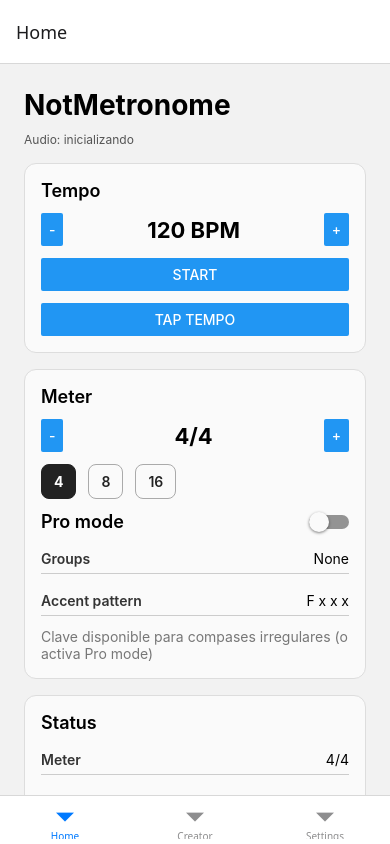
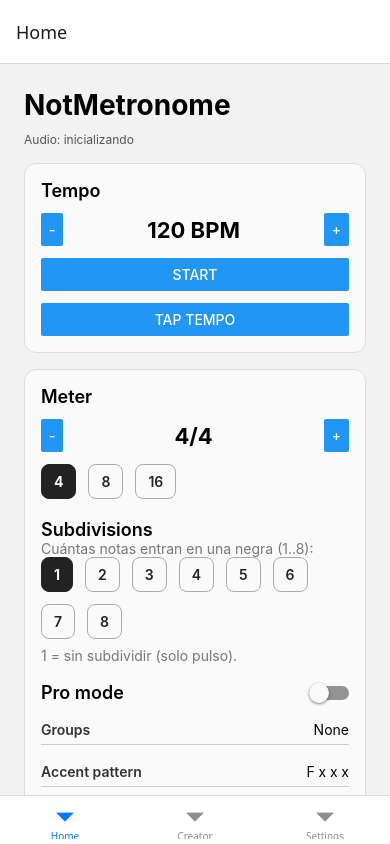
Before and after one commit to gonzalogmercado-lang/NotMetronome, a React Native app: screen /Home in a window 390 px wide. Built offline with nearby package versions, Linux system fonts and the light colour scheme.

Commit message:
Wire subdiv options through JS scheduler + UI

```diff
--- a/src/audio/MetronomeAudioScheduler.ts
+++ b/src/audio/MetronomeAudioScheduler.ts
@@ -1,5 +1,5 @@
+import { requireNativeModule } from "expo";
 import { Platform } from "react-native";
-import { requireNativeModule } from "expo";
 
 import { AccentLevel, Meter, TickInfo } from "../core/types";
 import { ACCENT_GAIN, deriveAccentPerTick } from "../utils/rhythm/deriveAccentPerTick";
@@ -10,6 +10,12 @@ type StartOptions = {
   bpm: number;
   meter: Meter;
   groups?: number[];
+
+  // Subdivisions sobre negras (solo cuando meter.d === 4)
+  // subdiv = 1..8 (cuántos golpes entran en una negra)
+  // subdivMask = qué golpes suenan dentro del grupo (length === subdiv)
+  subdiv?: number;
+  subdivMask?: boolean[];
 };
 
 type UpdateOptions = StartOptions & {
@@ -71,6 +77,10 @@ type NativeEngineModule = {
     groups?: number[];
     sampleRate?: number;
     applyAt?: "bar" | "now";
+
+    // subdivisions (Android engine puede ignorarlo por ahora; lo cableamos ya)
+    subdiv?: number;
+    subdivMask?: boolean[];
   }): Promise<void>;
 
   stop(): Promise<void>;
@@ -82,6 +92,10 @@ type NativeEngineModule = {
     groups?: number[];
     sampleRate?: number;
     applyAt?: "bar" | "now";
+
+    // subdivisions
+    subdiv?: number;
+    subdivMask?: boolean[];
   }): Promise<void>;
 
   getStatus(): Promise<string>;
@@ -123,6 +137,20 @@ function clamp01(value: number) {
   return Math.max(0, Math.min(1, value));
 }
 
+function clampInt(value: number, min: number, max: number) {
+  return Math.max(min, Math.min(max, value));
+}
+
+function normalizeSubdivMask(subdiv: number, mask?: boolean[]) {
+  const n = clampInt(subdiv, 1, 8);
+  const base = Array.from({ length: n }).map((_, i) => (mask?.[i] ?? true));
+  // no permitimos "todo apagado" (si viene así, prendemos el 1)
+  if (!base.some(Boolean)) {
+    base[0] = true;
+  }
+  return base;
+}
+
 // =====================================================
 
 class MetronomeAudioScheduler {
@@ -140,6 +168,10 @@ class MetronomeAudioScheduler {
   private bpm = 120;
   private meter: Meter = { n: 4, d: 4 };
   private groups?: number[];
+
+  // Subdivisions (solo sobre negras)
+  private subdiv = 1; // 1..8
+  private subdivMask: boolean[] = [true];
 
   private accentLevels: AccentLevel[] = deriveAccentPerTick(this.meter, this.groups);
   private accentGains: AccentGainMap = ACCENT_GAIN;
@@ -185,6 +217,10 @@ class MetronomeAudioScheduler {
           meterN: this.meter.n,
           meterD: this.meter.d,
           groups: this.groups,
+
+          // subdivisions (engine Android lo soporta en el próximo paso)
+          subdiv: this.meter.d === 4 ? this.subdiv : 1,
+          subdivMask: this.meter.d === 4 ? this.subdivMask : [true],
         });
 
         this.events.onStateChange?.("ready");
@@ -270,6 +306,9 @@ class MetronomeAudioScheduler {
           meterD: this.meter.d,
           groups: this.groups,
           applyAt,
+
+          subdiv: this.meter.d === 4 ? this.subdiv : 1,
+          subdivMask: this.meter.d === 4 ? this.subdivMask : [true],
         });
       } catch {
         // ignore
@@ -289,6 +328,17 @@ class MetronomeAudioScheduler {
     this.bpm = options.bpm;
     this.meter = options.meter;
     this.groups = options.groups;
+
+    // Subdivisions rule: SOLO sobre negras (denominador 4)
+    if (this.meter.d === 4) {
+      const nextSubdiv = clampInt(options.subdiv ?? 1, 1, 8);
+      this.subdiv = nextSubdiv;
+      this.subdivMask = normalizeSubdivMask(nextSubdiv, options.subdivMask);
+    } else {
+      this.subdiv = 1;
+      this.subdivMask = [true];
+    }
+
     this.accentLevels = deriveAccentPerTick(this.meter, this.groups);
   }
 
@@ -366,8 +416,30 @@ class MetronomeAudioScheduler {
     const accentLevel = this.accentLevels[this.tickIndex % this.accentLevels.length] ?? "SUBDIV_WEAK";
     const accentGain = this.accentGains[accentLevel] ?? 1;
 
-    this.scheduleClick(atTime, accentLevel, accentGain);
+    // === AUDIO ===
+    // Si hay subdivisiones (solo d=4), hacemos "grupo" dentro de esta negra.
+    if (this.meter.d === 4 && this.subdiv > 1) {
+      const secondsPerSub = this.secondsPerTick / this.subdiv;
 
+      for (let i = 0; i < this.subdiv; i++) {
+        if (!this.subdivMask[i]) continue;
+
+        const t = atTime + i * secondsPerSub;
+
+        // Importante: mantenemos 3 intensidades
+        // - slot 0 hereda el acento del pulso (bar/group/weak)
+        // - slots > 0 siempre SUBDIV_WEAK
+        const level: AccentLevel = i === 0 ? accentLevel : "SUBDIV_WEAK";
+        const gain = i === 0 ? accentGain : 1;
+
+        this.scheduleClick(t, level, gain);
+      }
+    } else {
+      // normal: un click por tick
+      this.scheduleClick(atTime, accentLevel, accentGain);
+    }
+
+    // === EVENT === (base tick; no spameamos eventos por subdivisiones)
     const tick: ScheduledTick = {
       tickIndex: this.tickIndex,
       atMs: atTime * 1000,
--- a/src/audio/useMetronomeAudio.ts
+++ b/src/audio/useMetronomeAudio.ts
@@ -8,6 +8,9 @@ export type MetronomeStartInput = {
   bpm: number;
   meter: Meter;
   groups?: number[];
+  // subdivisions (solo tiene efecto si meter.d === 4 en el scheduler)
+  subdiv?: number; // 1..8
+  subdivMask?: boolean[]; // length === subdiv
 };
 
 type UseMetronomeAudioOptions = MetronomeStartInput & {
@@ -16,7 +19,8 @@ type UseMetronomeAudioOptions = MetronomeStartInput & {
 };
 
 export function useMetronomeAudio(options: UseMetronomeAudioOptions) {
-  const { bpm, meter, groups, onTick, accentGains } = options;
+  const { bpm, meter, groups, subdiv, subdivMask, onTick, accentGains } = options;
+
   const schedulerRef = useRef<MetronomeAudioScheduler | null>(null);
   const [audioState, setAudioState] = useState<"idle" | "ready" | "error" | "starting">("idle");
   const [lastTick, setLastTick] = useState<ScheduledTick | null>(null);
@@ -40,8 +44,8 @@ export function useMetronomeAudio(options: UseMetronomeAudioOptions) {
   }, [accentMap]);
 
   useEffect(() => {
-    schedulerRef.current?.update({ bpm, meter, groups });
-  }, [bpm, groups, meter]);
+    schedulerRef.current?.update({ bpm, meter, groups, subdiv, subdivMask });
+  }, [bpm, groups, meter, subdiv, subdivMask]);
 
   useEffect(
     () => () => {
@@ -52,9 +56,9 @@ export function useMetronomeAudio(options: UseMetronomeAudioOptions) {
 
   const start = useCallback(async () => {
     setAudioState((prev) => (prev === "ready" ? prev : "starting"));
-    const result = await schedulerRef.current?.start({ bpm, meter, groups });
+    const result = await schedulerRef.current?.start({ bpm, meter, groups, subdiv, subdivMask });
     return result ?? false;
-  }, [bpm, groups, meter]);
+  }, [bpm, groups, meter, subdiv, subdivMask]);
 
   const stop = useCallback(() => {
     setLastTick(null);
--- a/src/screens/Home/HomeScreen.tsx
+++ b/src/screens/Home/HomeScreen.tsx
@@ -1,10 +1,10 @@
 import { useMemo, useState } from "react";
 import { Button, Pressable, StyleSheet, Switch, Text, View } from "react-native";
 
+import { useMetronomeAudio } from "../../audio/useMetronomeAudio";
 import ClaveButton from "../../components/domain/ClaveButton";
 import ClaveModal from "../../components/domain/ClaveModal";
 import { TickInfo } from "../../core/types";
-import { useMetronomeAudio } from "../../audio/useMetronomeAudio";
 import { useMeterStore } from "../../store/meter.store";
 import { useTempoStore } from "../../store/tempo.store";
 import { useUiStore } from "../../store/ui.store";
@@ -20,10 +20,46 @@ function HomeScreen() {
   const [tickCount, setTickCount] = useState(0);
   const [isClaveOpen, setClaveOpen] = useState(false);
 
+  // -------------------------------------------------------
+  // Subdivisions (MVP UI): SOLO para negras (meter.d === 4)
+  // subdiv = cuántos "slots" entran en una negra: 1..8
+  // subdivMask = cuáles slots suenan dentro del grupo
+  // -------------------------------------------------------
+  const [subdiv, setSubdiv] = useState(1);
+  const [subdivMask, setSubdivMask] = useState<boolean[]>([true]);
+
+  const setSubdivSafe = (next: number) => {
+    const n = Math.max(1, Math.min(8, next));
+    setSubdiv(n);
+    setSubdivMask((prev) => {
+      if (prev.length === n) return prev;
+
+      if (prev.length < n) {
+        return [...prev, ...Array(n - prev.length).fill(true)];
+      }
+
+      const sliced = prev.slice(0, n);
+      return sliced.some(Boolean) ? sliced : [true, ...Array(n - 1).fill(false)];
+    });
+  };
+
+  const toggleSubdivSlot = (idx: number) => {
+    setSubdivMask((prev) => {
+      const next = [...prev];
+      next[idx] = !next[idx];
+      // No permitir "todo apagado" (si apaga todo, no aplicamos cambio)
+      if (!next.some(Boolean)) return prev;
+      return next;
+    });
+  };
+
   const { start: startClock, stop: stopClock, lastTick, accentLevels, audioState } = useMetronomeAudio({
     bpm,
     meter,
     groups,
+    // ✅ CABLEADO: la UI ahora manda subdivisiones al engine
+    subdiv,
+    subdivMask,
     onTick: (info) => {
       setTickCount((prev) => prev + 1);
       setTickInfo(info);
@@ -63,7 +99,13 @@ function HomeScreen() {
   const shouldShowClave = proMode || ((meter.d === 8 || meter.d === 16) && [5, 7, 11, 13, 15].includes(meter.n));
   const meterLabel = `${meter.n}/${meter.d}`;
   const audioStatusLabel =
-    audioState === "ready" ? "Audio: armado con react-native-audio-api" : audioState === "error" ? "Audio: no disponible" : "Audio: inicializando";
+    audioState === "ready"
+      ? "Audio: armado con react-native-audio-api"
+      : audioState === "error"
+      ? "Audio: no disponible"
+      : "Audio: inicializando";
+
+  const isSubdivEnabled = meter.d === 4;
 
   return (
     <View style={styles.container}>
@@ -88,25 +130,92 @@ function HomeScreen() {
           <Text style={styles.bpmValue}>{meterLabel}</Text>
           <Button title="+" onPress={() => changeTop(1)} />
         </View>
+
         <View style={styles.denomRow}>
           {[4, 8, 16].map((value) => {
             const selected = meter.d === value;
             return (
-              <Pressable key={value} style={[styles.denomOption, selected && styles.denomOptionActive]} onPress={() => changeBottom(value)}>
+              <Pressable
+                key={value}
+                style={[styles.denomOption, selected && styles.denomOptionActive]}
+                onPress={() => changeBottom(value)}
+              >
                 <Text style={selected ? styles.denomTextActive : styles.denomText}>{value}</Text>
               </Pressable>
             );
           })}
         </View>
+
+        {/* Subdivisions UI (MVP) */}
+        <View style={{ marginTop: 8 }}>
+          <Text style={styles.sectionLabel}>Subdivisions</Text>
+
+          {!isSubdivEnabled ? (
+            <Text style={styles.helperText}>Disponible solo con denominador 4 (subdivisiones sobre negras).</Text>
+          ) : (
+            <>
+              <Text style={styles.helperText}>Cuántas notas entran en una negra (1..8):</Text>
+              <View style={styles.denomRow}>
+                {[1, 2, 3, 4, 5, 6, 7, 8].map((value) => {
+                  const selected = subdiv === value;
+                  return (
+                    <Pressable
+                      key={value}
+                      style={[styles.denomOption, selected && styles.denomOptionActive]}
+                      onPress={() => setSubdivSafe(value)}
+                    >
+                      <Text style={selected ? styles.denomTextActive : styles.denomText}>{value}</Text>
+                    </Pressable>
+                  );
+                })}
+              </View>
+
+              <View style={{ marginTop: 8 }}>
+                {subdiv === 1 ? (
+                  <Text style={styles.helperText}>1 = sin subdividir (solo pulso).</Text>
+                ) : (
+                  <>
+                    <Text style={styles.helperText}>Qué notas suenan dentro del grupo:</Text>
+                    <View style={styles.denomRow}>
+                      {Array.from({ length: subdiv }).map((_, i) => {
+                        const on = subdivMask[i] ?? true;
+                        return (
+                          <Pressable
+                            key={i}
+                            style={[styles.denomOption, on && styles.denomOptionActive]}
+                            onPress={() => toggleSubdivSlot(i)}
+                          >
+                            <Text style={on ? styles.denomTextActive : styles.denomText}>{i + 1}</Text>
+                          </Pressable>
+                        );
+                      })}
+                    </View>
+                    <Text style={styles.helperText}>
+                      Tip: podés dejar solo “2” prendido si querés que suene solo el segundo golpe.
+                    </Text>
+                  </>
+                )}
+              </View>
+            </>
+          )}
+        </View>
+
         <View style={styles.switchRow}>
           <Text style={styles.sectionLabel}>Pro mode</Text>
           <Switch value={proMode} onValueChange={setProMode} />
         </View>
+
         <StatRow label="Groups" value={groups && groups.length > 0 ? groups.join(" + ") : "None"} />
         <StatRow label="Accent pattern" value={accentGlyphs} />
+
         {shouldShowClave ? (
           <>
-            <ClaveButton meterLabel={meterLabel} onPress={() => setClaveOpen(true)} accentPreview={accentGlyphs} footer={<Text>Editar agrupaciones</Text>} />
+            <ClaveButton
+              meterLabel={meterLabel}
+              onPress={() => setClaveOpen(true)}
+              accentPreview={accentGlyphs}
+              footer={<Text>Editar agrupaciones</Text>}
+            />
             <ClaveModal
               visible={isClaveOpen}
               meter={meter}
@@ -131,6 +240,10 @@ function HomeScreen() {
         <StatRow label="Last downbeat" value={tickInfo ? (tickInfo.isDownbeat ? "Yes" : "No") : "-"} />
         <StatRow label="Current accent" value={currentAccentLevel ? `${currentAccentLevel} (${currentAccentGain?.toFixed(2)})` : "-"} />
         <StatRow label="Accent gains" value={accentGains.map((gain) => gain.toFixed(2)).join(" ")} />
+        <StatRow
+          label="Subdiv"
+          value={isSubdivEnabled ? `${subdiv} | mask: ${subdivMask.map((x) => (x ? "1" : "0")).join("")}` : "disabled"}
+        />
       </View>
     </View>
   );
@@ -182,6 +295,7 @@ const styles = StyleSheet.create({
     gap: 12,
     justifyContent: "flex-start",
     alignItems: "center",
+    flexWrap: "wrap",
   },
   denomOption: {
     paddingHorizontal: 12,
@@ -206,6 +320,7 @@ const styles = StyleSheet.create({
     flexDirection: "row",
     justifyContent: "space-between",
     alignItems: "center",
+    marginTop: 6,
   },
   helperText: {
     color: "#777",
```
